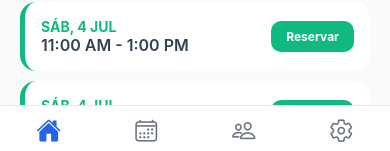
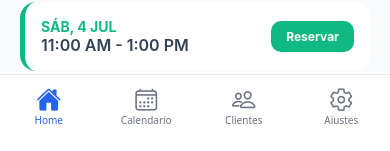
Before and after one commit to luis2774/AgendaApp, a React Native app: screen / in a window 390 px wide. Shown: the part 690-841 px from the top of the page. Built offline with nearby package versions, Linux system fonts and the light colour scheme; no server answers; the database is empty.

Commit message:
added padding for tab bar

```diff
--- a/App.js
+++ b/App.js
@@ -44,9 +44,10 @@ function MainTabs() {
         },
 
         tabBarStyle: {
+          height: 80,
+          paddingBottom: 25,
           borderTopWidth: 1,
           borderTopColor: "#e5e7eb",
-          paddingBottom: 5,
           paddingTop: 5,
         },
       })}
```
